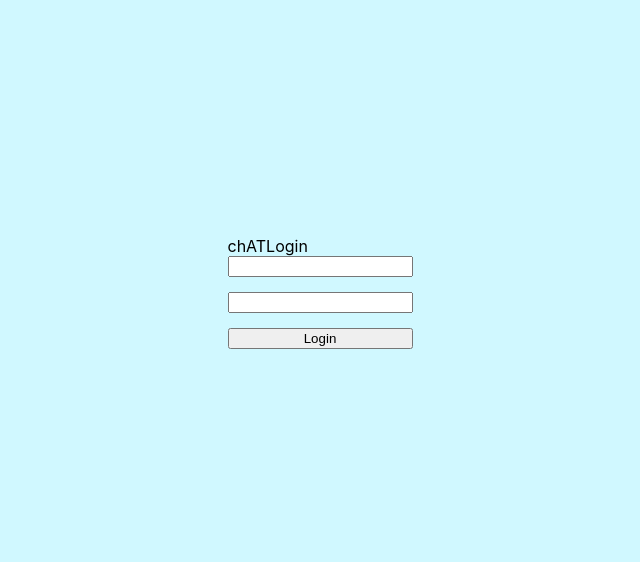
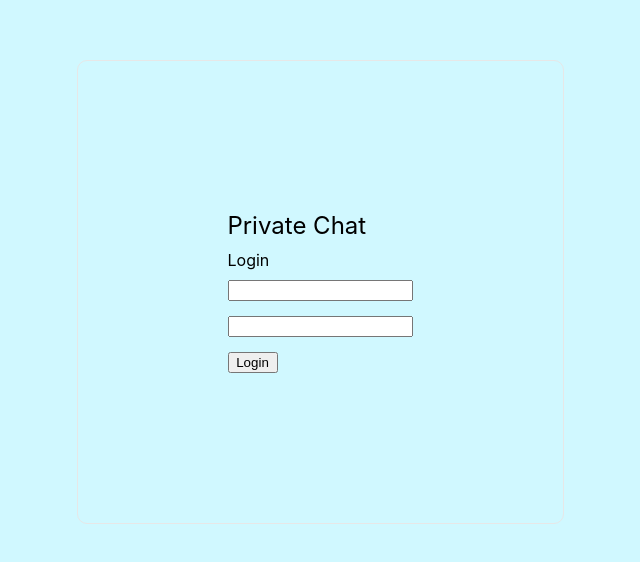
Before and after one commit to rmit-s3712674-Sijie-Shi/chat-page, a React (Create React App) app: page / in a window 1280 px wide. Shown: the part 108-670 px from the top of the page, without its empty margins (320-960 px from the left). Built offline with nearby package versions, Linux system fonts and the light colour scheme.

Commit message:
some css changes

```diff
--- a/src/loginpage/login.module.css
+++ b/src/loginpage/login.module.css
@@ -7,7 +7,20 @@
 }
 
 .loginForm {
+    display: flex;
+    flex-direction: column;
+    border: 0.5px solid rgb(231, 231, 231);
+    padding: 150px;
+    border-radius: 10px;
+}
 
+.logo {
+    font-size: x-large;
+}
+
+.login {
+    padding-bottom: 10px;
+    padding-top: 10px;
 }
 
 form {
@@ -15,3 +28,7 @@ form {
     flex-direction: column;
     gap: 15px;
 }
+
+.loginButton{
+    width: 50px;
+}
--- a/src/loginpage/login.tsx
+++ b/src/loginpage/login.tsx
@@ -6,12 +6,12 @@ const Login = () => {
         <>
             <div className={styles.container}>
                 <div className={styles.loginForm}>
-                    <span className={styles.logo}>chAT</span>
+                    <span className={styles.logo}>Private Chat</span>
                     <span className={styles.login}>Login</span>
                     <form>
                         <input type="email" />
                         <input type="password" />
-                        <button>Login</button>
+                        <button className={styles.loginButton}>Login</button>
                     </form>
                 </div>
             </div>
```
